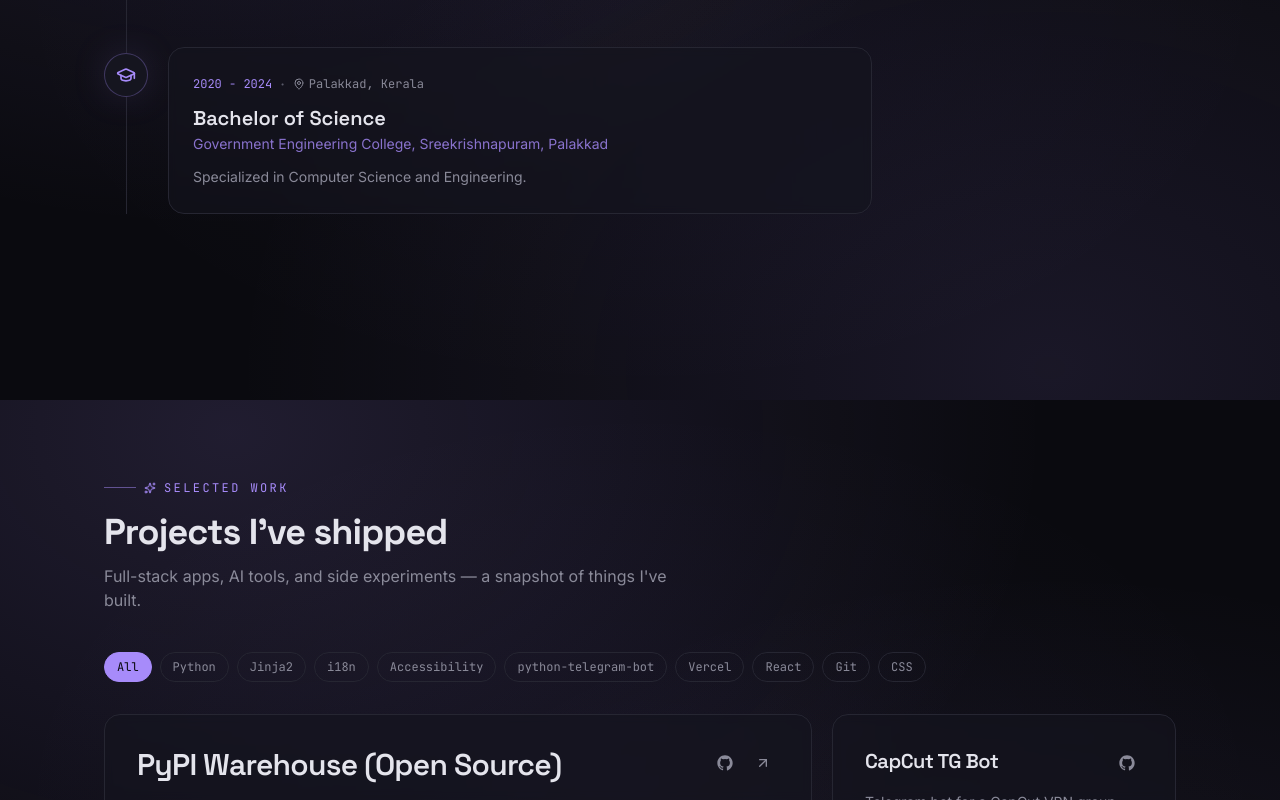
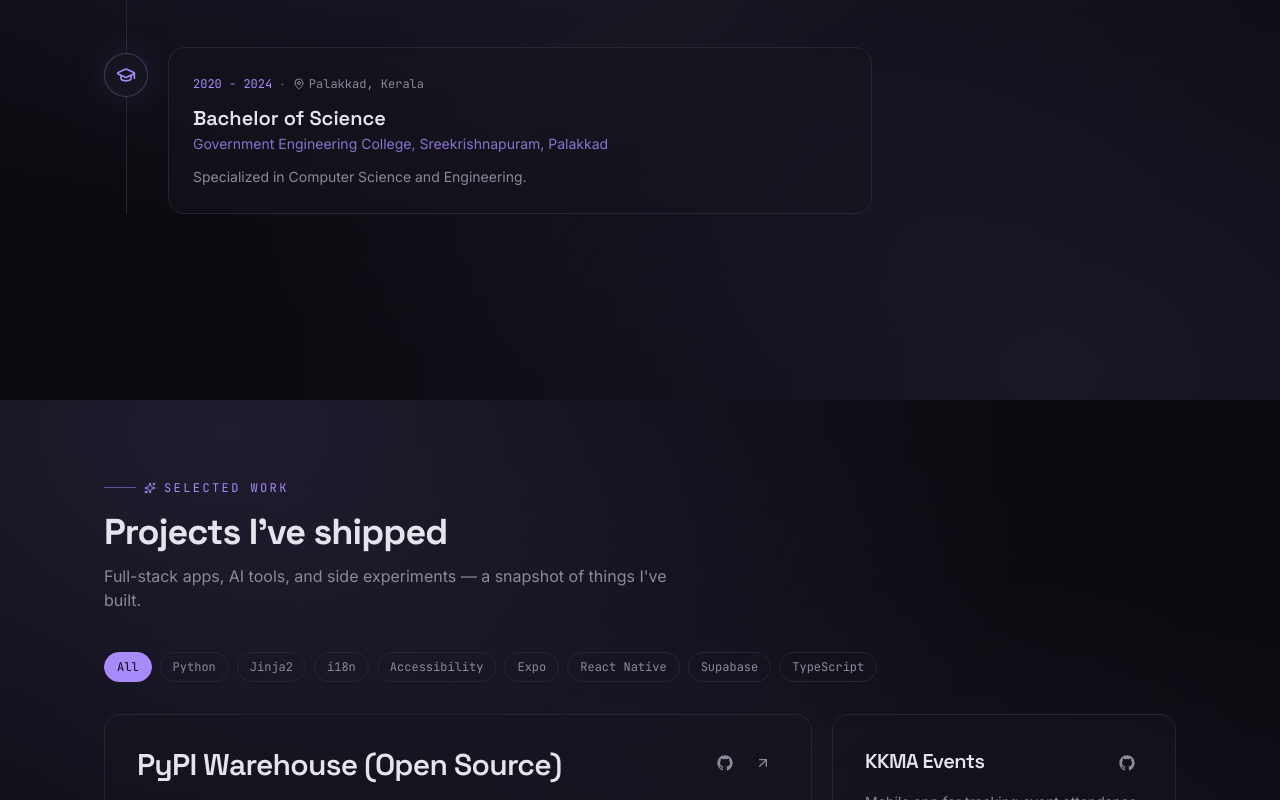
Before and after one commit to mashhoorahdal/portfolio, a React (Vite) app: page / in a window 1280 px wide. Shown: the part 2000-2800 px from the top of the page. Built offline with nearby package versions, Linux system fonts and the light colour scheme; no server answers.

Commit message:
feat: replace capcut bot and portfolio projects with kkma events

```diff
--- a/src/portfolio.js
+++ b/src/portfolio.js
@@ -30,19 +30,12 @@
     livePreview: "https://pypi.org",
   },
   {
-    name: "CapCut TG Bot",
+    name: "KKMA Events",
     description:
-      "Telegram bot for a CapCut VPN group — handles VPN links, latest CapCut version downloads, and keyword-triggered smart greetings. Deployed serverlessly on Vercel via webhook.",
-    stack: ["Python", "python-telegram-bot", "Vercel"],
-    sourceCode: "https://github.com/mashhoorahdal/capcut-tg-bot",
+      "Mobile app for tracking event attendance in a membership organization. Members identify via membership-card QR (or number) to browse and register for events; admins manage the registry, events, and participant lists with CSV export. Privacy by design — member reads/writes go through Postgres security-definer RPCs that expose only safe fields.",
+    stack: ["Expo", "React Native", "Supabase", "TypeScript"],
+    sourceCode: "https://github.com/mashhoorahdal/kkma_events_tracker",
     livePreview: "",
-  },
-  {
-    name: "Portfolio",
-    description: "Minimal developer portfolio built using react ",
-    stack: ["React", "Git", "CSS"],
-    sourceCode: "https://github.com/mashhoorahdal/mashhoor.github.io",
-    livePreview: "https://mashhoorahdal.github.io/portfolio",
   },
 ];
 
```
